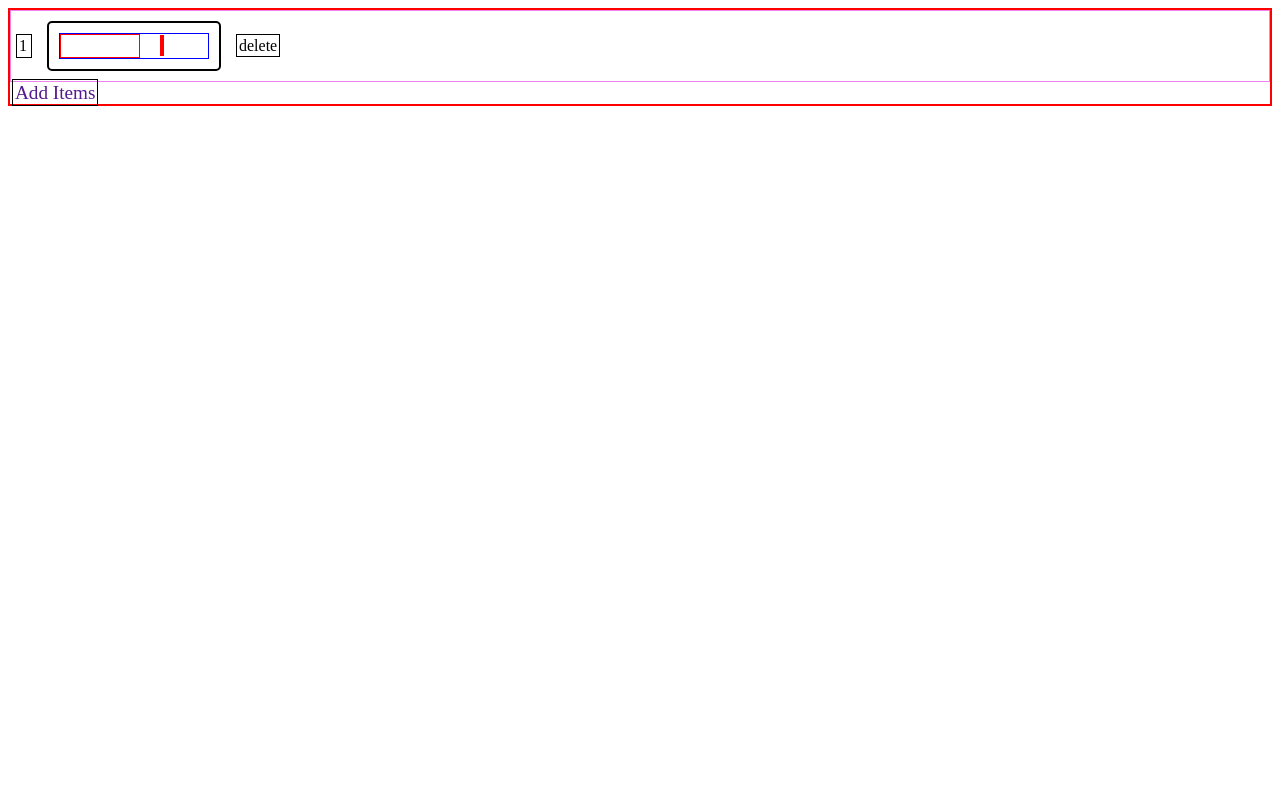
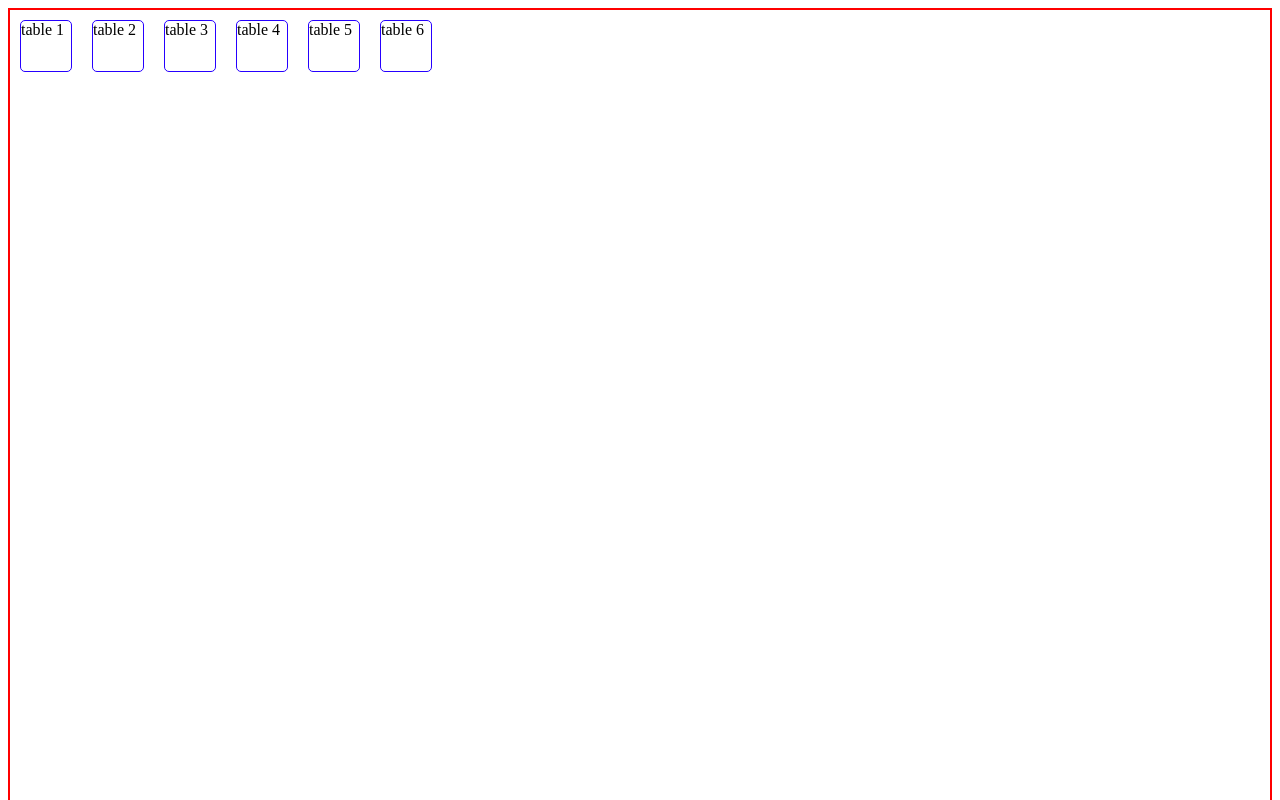
Before and after one commit to Shahid-khanss/darbar, a React (Vite) app: page / in a window 1280 px wide. Shown: the top 800 px of the page. Built offline with nearby package versions, Linux system fonts and the light colour scheme.

Commit message:
redux-implementation

```diff
--- a/package.json
+++ b/package.json
@@ -10,8 +10,10 @@
     "preview": "vite preview"
   },
   "dependencies": {
+    "@reduxjs/toolkit": "^1.9.7",
     "react": "^18.2.0",
-    "react-dom": "^18.2.0"
+    "react-dom": "^18.2.0",
+    "react-redux": "^8.1.3"
   },
   "devDependencies": {
     "@types/react": "^18.2.15",
--- a/src/App.jsx
+++ b/src/App.jsx
@@ -4,7 +4,8 @@ import viteLogo from '/vite.svg'
 // import './App.css'
 import Home from "./Home"
 // import TableMenu from "./TableMenu"
-import TableCart from './TableCart'
+// import Darbar from './TableCart'
+import Darbar from './Darbar'
 
 function App() {
 
@@ -12,7 +13,7 @@ function App() {
   return (
     <>
       {/* <Home /> */}
-      <TableCart/>
+      <Darbar/>
     </>
   )
 }
--- /dev/null
+++ b/src/Darbar.jsx
@@ -0,0 +1,70 @@
+import { useEffect, useState } from "react";
+// import TableMenu from "./TableMenu";
+import { useSelector, useDispatch } from "react-redux"
+import { writeItem,displayTable } from "./features/darbarSlice";
+import TableCart from "./TableCart";
+
+const Darbar = () => {
+
+const [clicked, setClicked] = useState(false)
+const state = useSelector(state=>state.darbarReducer)
+// console.log(state)
+
+const dispatch = useDispatch()
+
+// useEffect(()=>{
+
+//     dispatch(writeItem({tableno : 20, dish : "chicken", rate : 200}))
+// },[])
+
+
+function handleClickTable(e,tableno){
+    e.preventDefault()
+    // dispatch(displayTable(tableno))
+    setClicked(tableno)
+}
+
+function handleHome(){
+    setClicked(false)
+}
+
+
+return (
+    <div>
+    {clicked      // if clicked (true state) on table then show this and send a prop with table no. which is clicked
+    ?
+        <div>
+
+        <div className="home-row" onClick={handleHome}>Home</div>
+        <div><TableCart
+                clicked={clicked}
+
+        />
+        </div>
+        </div>
+    :
+        <div className="darbar">
+        {
+        // mapping the tables from the data
+        state.map(table=>{
+            return (
+                <div
+                onClick={(e)=>
+                    // sending the table number for prop and setting click state to true
+                    handleClickTable(e,table.tableno)}
+                className="table">
+                    table {table.tableno}
+                </div>
+            )
+        })}
+
+
+    </div>
+    }
+
+    </div>
+    );
+
+}
+
+export default Darbar;
--- a/src/TableCart.jsx
+++ b/src/TableCart.jsx
@@ -1,38 +1,48 @@
-import { useState } from "react";
+
+import { useEffect, useState } from "react";
+// import TableMenu from "./TableMenu";
+import { useSelector, useDispatch } from "react-redux"
+import { writeItem, deleteItem } from "./features/darbarSlice";
 import TableMenu from "./TableMenu";
 
-const TableCart = () => {
+function TableCart(props) {
 
-const [tCart, setTCart] = useState([<TableMenu />])
-// console.log(tCart)
+    const state = useSelector(state=>state.darbarReducer)
+    console.log(state)
 
-function handleAddItems(e){
+const dispatch = useDispatch()
+
+function handleDelete(e,tableno,index){
     e.preventDefault()
-    setTCart(prev=>{
-        return [...prev,<TableMenu />]
-    })
-}
+    dispatch(deleteItem({tableno,index}))
 
-function handleDeleteItems(e,index){
-    e.preventDefault()
-    setTCart(prev=>{
-        prev.splice(index,1)
-        console.log(index)
-        return [...prev]
-    })
 }
 
     return (
         <div className="table-cart">
-            {tCart.map((item,index)=>{
-                return ( <div key={index} className="item-row">
-                    <div className="sno">{index+1}</div>
-                    <div className="itemno">{item}</div>
-                    <div  onClick={(e)=>handleDeleteItems(e,index)} className="delete">delete</div>
-                    </div>
-                )
-            })}
-        <a onClick={handleAddItems} href="" className="add-items">Add Items</a>
+
+
+
+            {state.map(table=>{
+            if(table.tableno==props.clicked){
+                return table.items.map((dish,index)=>{
+                    return(
+                        <div className="parent-row">
+                        {/* <div className="sno">{dish.dish}</div> */}
+                        <div className="sno-row">{index+1}</div>
+                        <div className="dish-row">{dish.dish}</div>
+                        <div className="rate-row">{dish.rate}</div>
+                        {/* <div className="edit-row">Edit</div> */}
+                        <div onClick={(e)=>{handleDelete(e,table.tableno,index)}} className="delete-row">Delete</div>
+                        </div>
+                    )
+                })
+            }
+        })}
+         <TableMenu
+            tableno = {props.clicked}
+
+            />
         </div>
      );
 }
--- a/src/TableMenu.jsx
+++ b/src/TableMenu.jsx
@@ -1,15 +1,19 @@
 import { useState } from "react"
 import menuList from "./menuList"
+import { useSelector, useDispatch } from "react-redux"
+import { writeItem } from "./features/darbarSlice"
 
-// console.log(menuList)
 
-const TableMenu = () => {
+const TableMenu = (props) => {
 
-const [formData, setFormData] = useState({dish : "", rate : ""})
-const [sortedList, setSortedList] = useState(null)
-// const [tableCart, setTableCart] = useState([])
 
-// console.log(formData)
+
+    const [formData, setFormData] = useState({dish : "", rate : ""})
+    const [sortedList, setSortedList] = useState(null)
+    const state = useSelector(state=>state.darbarReducer)
+    const dispatch = useDispatch()
+
+console.log("menurender")
 // console.log(sortedList)
 // console.log(tableCart)
 
@@ -40,18 +44,32 @@ function searchList(){
     // console.log(tempList)
 }
 
+
 function handleClick(e,item){
     e.preventDefault()
     // console.log(item)
-    setFormData({dish : item.dish, rate: item.rate})
+    setFormData(prev=>{
+        return {...prev, dish : item.dish, rate: item.rate}
+    })
     setSortedList()
+    // console.log(props.tableno)
+
+
+
+}
+
+function handleEnter(e){
+    e.preventDefault()
+    dispatch(writeItem({tableno : props.tableno, dish : formData.dish, rate : formData.rate}))
+    setFormData({dish : "", rate : ""})
 }
 
     return (
-        <div className="items">
+        <div className="item-form">
             <div className="parent">
             <input className="dish" value={formData.dish} onChange={handleChange} type="text" />
             <div className="rate">{formData.rate}</div>
+            <div onClick={handleEnter} className="enter">Enter</div>
             {sortedList ? (
             <div className="sorted-list">
             {sortedList.map((item,index)=>{
--- /dev/null
+++ b/src/features/darbarSlice.js
@@ -0,0 +1,68 @@
+import { createSlice } from '@reduxjs/toolkit'
+
+// we have first an array of dish and rate which is for a table. Means a table can have an array of dish and rate.
+// again this table is itself an array of table in a restaurant.
+
+
+/*
+
+const initialState = [
+    {display : false, tableno : "1", items : [{dish : "Dish", rate : "Rate"}]},
+    {display : false,tableno : "2", items : [{dish : "", rate : ""}]},
+    {display : false,tableno : "3", items : [{dish : "soya", rate : 500}]},
+    {display : false,tableno : "4", items : [{dish : "", rate : ""}]},
+    {display : false,tableno : "5", items : [{dish : "", rate : ""}]},
+    {display : false,tableno : "6", items : [{dish : "", rate : ""}]},
+
+]
+
+*/
+
+
+const initialState = [
+    {display : false, tableno : "1", items : []},
+    {display : false,tableno : "2", items : []},
+    {display : false,tableno : "3", items : []},
+    {display : false,tableno : "4", items : []},
+    {display : false,tableno : "5", items : []},
+    {display : false,tableno : "6", items : []},
+
+]
+
+const darbarSlice = createSlice({
+    name : "darbarSlice",
+    initialState,
+    reducers : {
+        writeItem(state,action){ // action should contain table no. and the dish / rate object.
+            const {tableno, dish, rate} = action.payload;
+           console.log(action.payload)
+            state.forEach(table=>{
+            if(table.tableno==tableno){
+                table.items.push({dish,rate})
+            }
+           })
+
+        },
+        deleteItem(state,action){
+            const {tableno,index} = action.payload
+            state.forEach(table=>{
+                if(table.tableno==tableno){
+                   table.items.splice(index,1)
+                }
+            })
+        },
+        displayTable(state,action){
+            state.forEach(table=>{
+                if(table.tableno==action.payload){
+                    table.display=true;
+                }else{
+                    table.display=false;
+                }
+            })
+        }
+    }
+})
+
+export default darbarSlice.reducer
+
+export const {writeItem, deleteItem, displayTable} = darbarSlice.actions
--- /dev/null
+++ b/src/features/store.js
@@ -0,0 +1,10 @@
+import { configureStore } from "@reduxjs/toolkit";
+import darbarReducer from './darbarSlice'
+
+const store = configureStore({
+    reducer : {
+       darbarReducer,
+    }
+})
+
+export default store
--- a/src/index.css
+++ b/src/index.css
@@ -14,15 +14,128 @@ body{
   justify-content:space-between;
 }
 
+/*
+  Outer layout of tables and main window
+*/
+
+.darbar{
+  border: 2px solid red;
+  display: flex;
+  flex-direction: row;
+  flex-wrap: wrap;
+  /* display: block; */
+  /* width: 500px; */
+  height: 80vw;
+}
+
+.table{
+  border: 1px solid rgb(38, 0, 255);
+  width: 50px;
+  height: 50px;
+  margin: 10px;
+  border-radius: 5px;
+
+}
+
+.table-cart{
+  border: 1px solid green;
+  padding: 5px;
+}
+
+
+/*
+  Row items in a cart inside table
+*/
+
+.home-row{
+  border: 1px solid black;
+  width: 100px;
+  height: 50px;
+  text-align: center;
+  margin-inline: auto;
+  margin-block: 20px;
+  font-size: 2em;
+}
+
+
+.parent-row{
+  position: relative;
+  border: 1px solid blue;
+  display: flex;
+  margin-block: 5px;
+  background-color: rgb(0, 255, 191);
+  /* justify-content:space-around; */
+  /* display: inline; */
+}
+
+.sno-row{
+  /* width: 10%; */
+  border: 1px solid red;
+  display: inline;
+  margin-inline: 5px;
+  padding: 1px;
+}
+
+.dish-row{
+  width: 50%;
+  height: 20px;
+  word-wrap: break-word;
+  border: 1px solid red;
+  display: inline;
+}
+
+.rate-row{
+  width: 10%;
+  border: 2px solid red;
+  display: inline;
+  margin-inline: 20px;
+}
+
+.edit-row{
+  display: inline-block;
+  border: 1px solid black;
+  padding: 2px;
+  margin-left: 10px;
+}
+
+.delete-row{
+  display: inline-block;
+  border: 1px solid black;
+  padding: 2px;
+  margin-left: 10px;
+}
+
+
+/*
+form-item css
+*/
+
 .parent{
   position: relative;
   border: 1px solid blue;
-  /* display: flex;
-  justify-content:space-around; */
+  /* display: flex; */
+  /* justify-content:space-around; */
   /* display: inline; */
 }
 
+.dish{
+  width: 50%;
+  height: 20px;
+  word-wrap: break-word;
+  border: 1px solid red;
+  display: inline;
+}
 
+.rate{
+  width: 10%;
+  border: 2px solid red;
+  display: inline;
+  margin-inline: 20px;
+}
+
+/*
+  Menu sored list css
+*/
 .sorted-list{
   /* border: 2px solid red; */
   position: absolute;
@@ -33,6 +146,11 @@ body{
   padding: 5px;
   font-size: 1.5em;
 }
+
+
+/*
+  Dishes in a particular table css
+*/
 
 .items{
   background-color: white;
@@ -47,57 +165,27 @@ body{
 
 }
 
-.dish{
-  width: 50%;
-  height: 20px;
-  word-wrap: break-word;
-  border: 1px solid red;
-  display: inline;
-}
 
-.rate{
-  width: 10%;
-  border: 2px solid red;
-  display: inline;
-  margin-left: 20px;
-}
 
-.add-items{
+/* .add-items{
   border: 1px solid black;
   padding: 2px;
   font-size: 1.2em;
   margin: 2px;
   text-decoration: none;
-}
+} */
 
-.delete{
+/* .delete{
   display: inline;
   border: 1px solid black;
   padding: 2px;
   margin: 5px;
 
-}
+} */
 
-.table-cart{
-  border: 2px solid red;
-  /* display: flex; */
-  /* display: block; */
-  /* width: 500px; */
-}
-
-.item-row{
-  display: block;
-  border: 1px solid violet;
-}
-
-.sno{
+.enter{
   display: inline-block;
   border: 1px solid black;
-  width: 10px;
-  margin: 5px;
   padding: 2px;
+  margin-left: 10px;
 }
-
-.itemno{
-  display: inline-block;
-}
```
Also changed, not shown: src/main.jsx (+9 -2 lines), 1 other file (tests, documents, lock files or other folders).
